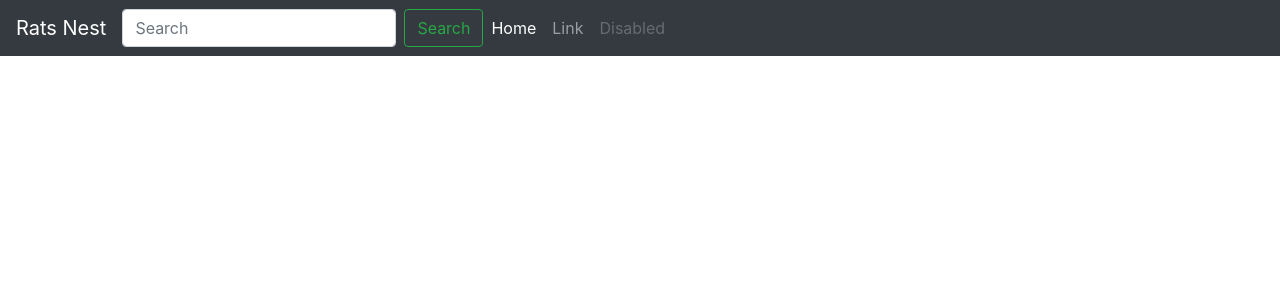
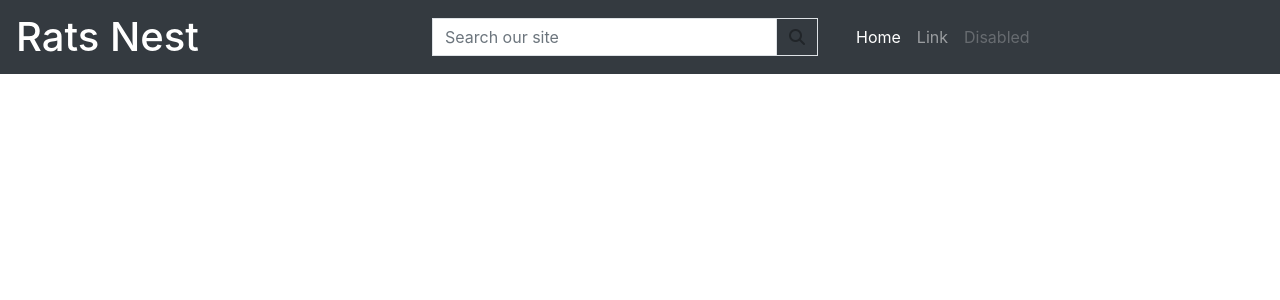
Before and after one commit to Enquil/rats_nest_v6, a Django app: page / in a window 1280 px wide. Shown: the top 300 px of the page. Run offline with Django 3.2, Linux system fonts and the light colour scheme; some libraries are stand-ins or nearby versions.

Commit message:
wrapped nav elements in columns

```diff
--- a/templates/base.html
+++ b/templates/base.html
@@ -57,18 +57,34 @@
     <body>
 
         <nav class="navbar navbar-expand-lg navbar-dark bg-dark">
-            <button class="navbar-toggler" type="button" data-toggle="collapse" data-target="#navbarTogglerDemo03"
-                    aria-controls="navbarTogglerDemo03" aria-expanded="false" aria-label="Toggle navigation">
+            <div class="row w-100">
+                <div class="col-12 col-lg-4">
+                    <!-- navbar toggle button for smaller screebs -->
+                    <button class="navbar-toggler" type="button" data-toggle="collapse"
+                            data-target="#navbarTogglerDemo03" aria-controls="navbarTogglerDemo03"
+                            aria-expanded="false" aria-label="Toggle navigation">
                         <span class="navbar-toggler-icon"></span>
                     </button>
                     <!-- Brand -->
-            <a class="navbar-brand" href="#">Rats Nest</a>
-            <form class="form-inline my-2 my-lg-0">
-                <input class="form-control mr-sm-2" type="search" placeholder="Search" aria-label="Search">
-                <button class="btn btn-outline-success my-2 my-sm-0" type="submit">Search</button>
+                    <a class="navbar-brand" href="#"><h1 class="fs-1 m-0">Rats Nest</h1></a>
+                </div>
+                <!-- col-div containing search form -->
+                <div class="col-12 col-lg-4 my-auto py-1 py-lg-0">
+                    <form method="GET" action="">
+                        <div class="input-group w-100">
+                            <input class="form-control border border-black rounded-0" type="text" name="q" placeholder="Search our site">
+                            <div class="input-group-append">
+                                <button class="form-control btn btn-black border border-black rounded-0" type="submit">
+                                    <span class="icon">
+                                        <i class="fas fa-search"></i>
+                                    </span>
+                                </button>
+                            </div>
+                        </div>
                     </form>
-
+                </div>
                 <div class="collapse navbar-collapse" id="navbarTogglerDemo03">
+                    <div class="col-12 col-lg-4">
                         <ul class="navbar-nav mr-auto mt-2 mt-lg-0">
                             <li class="nav-item active">
                             <a class="nav-link" href="#">Home <span class="sr-only">(current)</span></a>
@@ -80,6 +96,8 @@
                             <a class="nav-link disabled">Disabled</a>
                             </li>
                         </ul>
+                    </div>
+                </div>
             </div>
         </nav>
 
```
Lines whose indentation alone changed are shown as unchanged.
